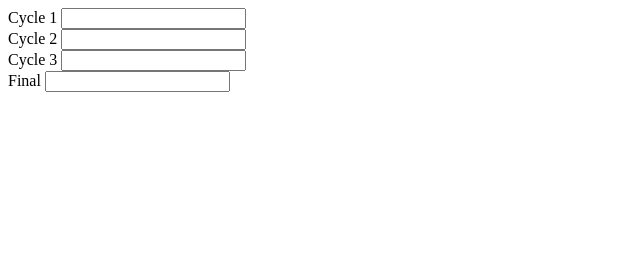
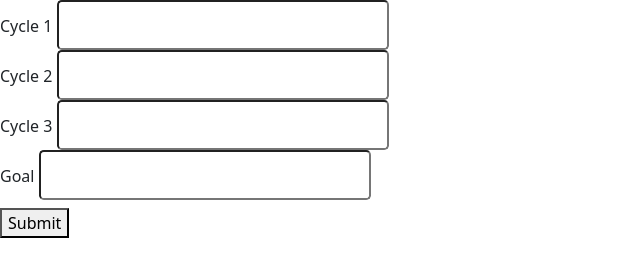
Before and after one commit to Axeinator/Grade-Tools, a website: page public/calculator.html in a window 1280 px wide. Shown: the whole page, without its empty margins (0-640 px from the left). Drawn offline with nearby package versions, Linux system fonts and the light colour scheme.

Commit message:
JS function

```diff
--- a/index.js
+++ b/index.js
@@ -2,6 +2,7 @@ const express = require('express')
 const path = require('path')
 const app = express()
 
+app.use(express.static(path.join(__dirname, '/public')));
 
 app.get('/', (req, res) => {
   res.sendFile(path.join(__dirname + '/public/calculator.html'))
--- a/public/calculator.html
+++ b/public/calculator.html
@@ -3,17 +3,21 @@
 <head>
     <meta charset="UTF-8">
     <title>Final Calculator</title>
+    <link href="https://cdn.jsdelivr.net/npm/bootstrap@5.0.0-beta1/dist/css/bootstrap.min.css" rel="stylesheet" integrity="sha384-giJF6kkoqNQ00vy+HMDP7azOuL0xtbfIcaT9wjKHr8RbDVddVHyTfAAsrekwKmP1" crossorigin="anonymous">
+    <script src="./scripts/calculator.js"></script>
 </head>
 <body>
-    <form>
+    <form name="grades">
         <label for="c1">Cycle 1</label>
-        <input type="number" id="c1"><br>
+        <input type="number" id="c1" class="form-control-lg"><br>
         <label for="c2">Cycle 2</label>
-        <input type="number" id="c2"><br>
-        <label for="c2">Cycle 3</label>
-        <input type="number" id="c3"><br>
-        <label for="final">Final</label>
-        <input type="number" id="final"><br>
+        <input type="number" id="c2" class="form-control-lg"><br>
+        <label for="c3">Cycle 3</label>
+        <input type="number" id="c3" class="form-control-lg"><br>
+        <label for="goal">Goal</label>
+        <input type="number" id="goal" class="form-control-lg">
     </form>
+    <h3 id="requiredScore"></h3>
+    <button onclick="wAvg()">Submit</button>
 </body>
 </html>
--- /dev/null
+++ b/public/scripts/calculator.js
@@ -0,0 +1,17 @@
+function wAvg() {
+  c1 = document.forms.grades.c1.valueAsNumber
+  c2 = document.forms.grades.c2.valueAsNumber
+  c3 = document.forms.grades.c3.valueAsNumber
+  goal = document.forms.grades.goal.valueAsNumber
+  required = ((goal - ((c1 * 0.3) + (c2 * 0.3) + (c3 * 0.3)))/0.1)
+  if (required < 0) {
+    document.getElementById('requiredScore').innerHTML = `Your required final exam score is 0%}`
+  }
+  if (required > 100) {
+    document.getElementById('requiredScore').innerHTML = `Your required final exam score is ${required.toFixed(2)}% <br/>
+    You probably can't get this.`
+  }
+  else {
+    document.getElementById('requiredScore').innerHTML = `Your required final exam score is ${required.toFixed(2)}%`
+  }
+}
```
